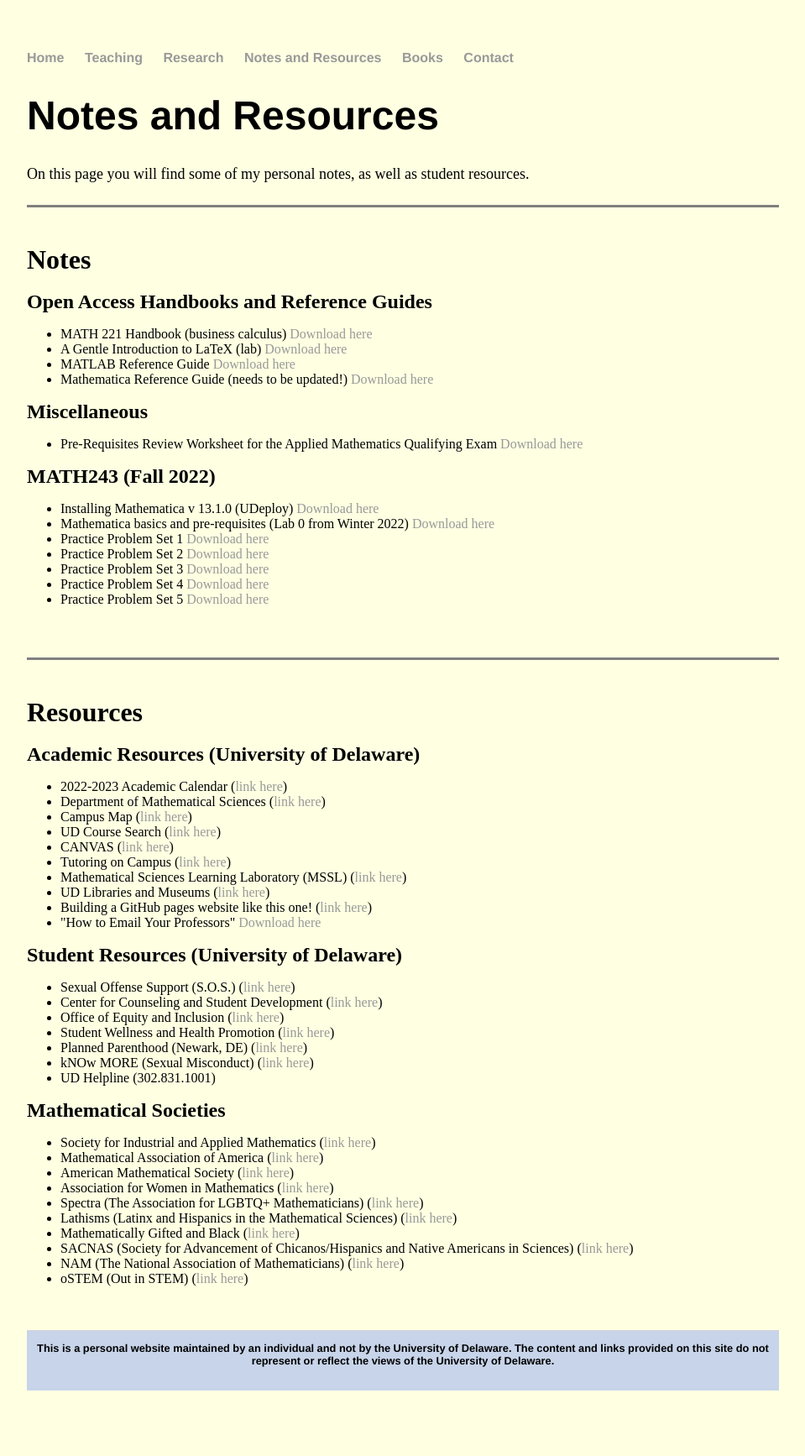
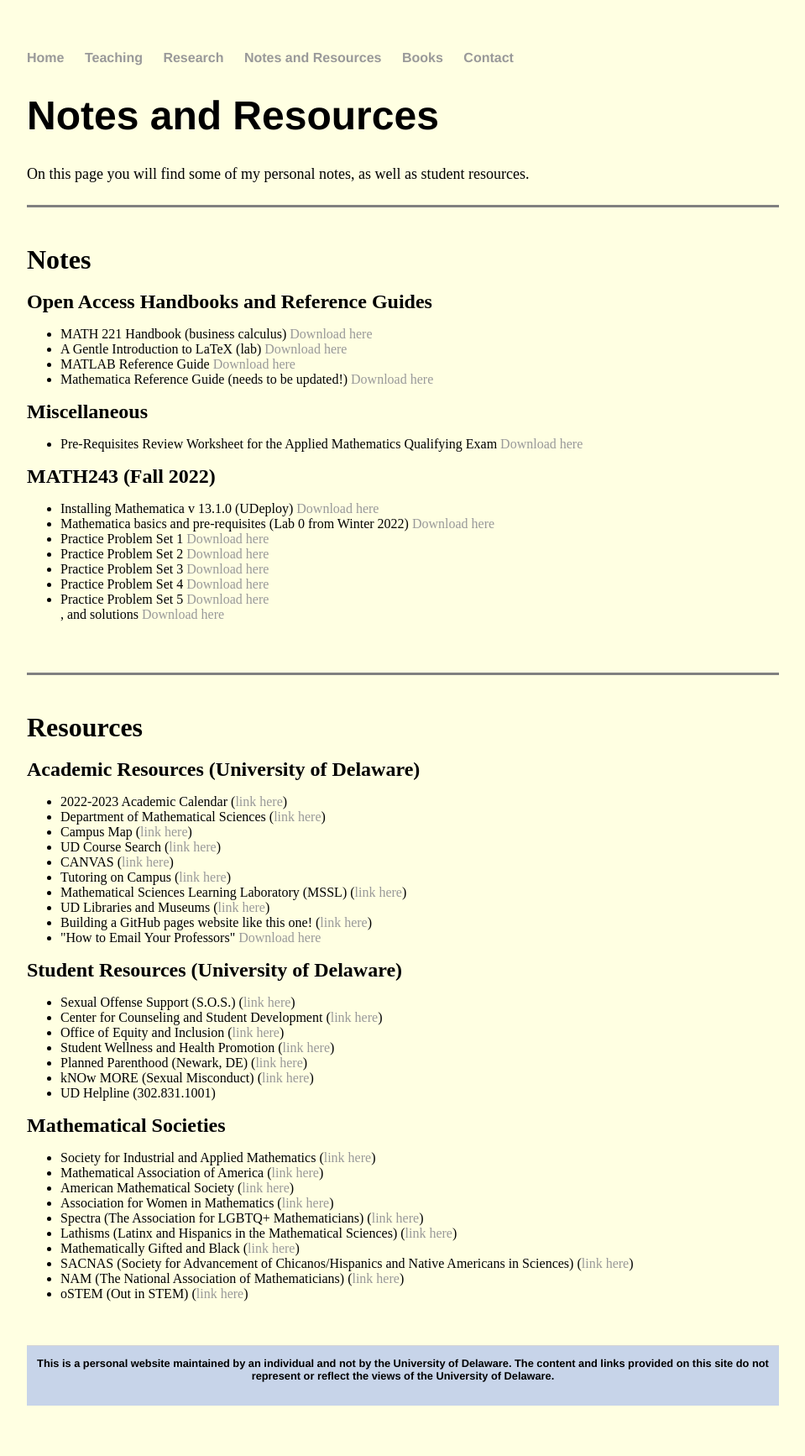
Before and after one commit to jhknakao/jhknakao.github.io, a Jekyll site: the page built from notes.html, in a window 1280 px wide. Shown: the whole page at 84% size, without its empty margins (160-1119 px from the left). Built offline with Jekyll 4.4.1, drawn with Linux system fonts in a browser that asks for light colours.

Commit message:
Update notes.html

```diff
--- a/notes.html
+++ b/notes.html
@@ -36,7 +36,7 @@ title: Notes and Resources
 		<li>Practice Problem Set 2 <a href="files/MATH243fall2022/multi_problemset2.pdf" class="download" title="Download file">Download here</a></li>
 		<li>Practice Problem Set 3 <a href="files/MATH243fall2022/multi_problemset3.pdf" class="download" title="Download file">Download here</a></li>
 		<li>Practice Problem Set 4 <a href="files/MATH243fall2022/multi_problemset4.pdf" class="download" title="Download file">Download here</a></li>
-		<li>Practice Problem Set 5 <a href="files/MATH243fall2022/multi_problemset5.pdf" class="download" title="Download file">Download here</a></li>
+		<li>Practice Problem Set 5 <a href="files/MATH243fall2022/multi_problemset5.pdf" class="download" title="Download file">Download here</a></li>, and solutions <a href="files/MATH243fall2022/multi_problemset5_solns.pdf" class="download" title="Download file">Download here</a></li>
 
 	</ul>
 	<br>
```
